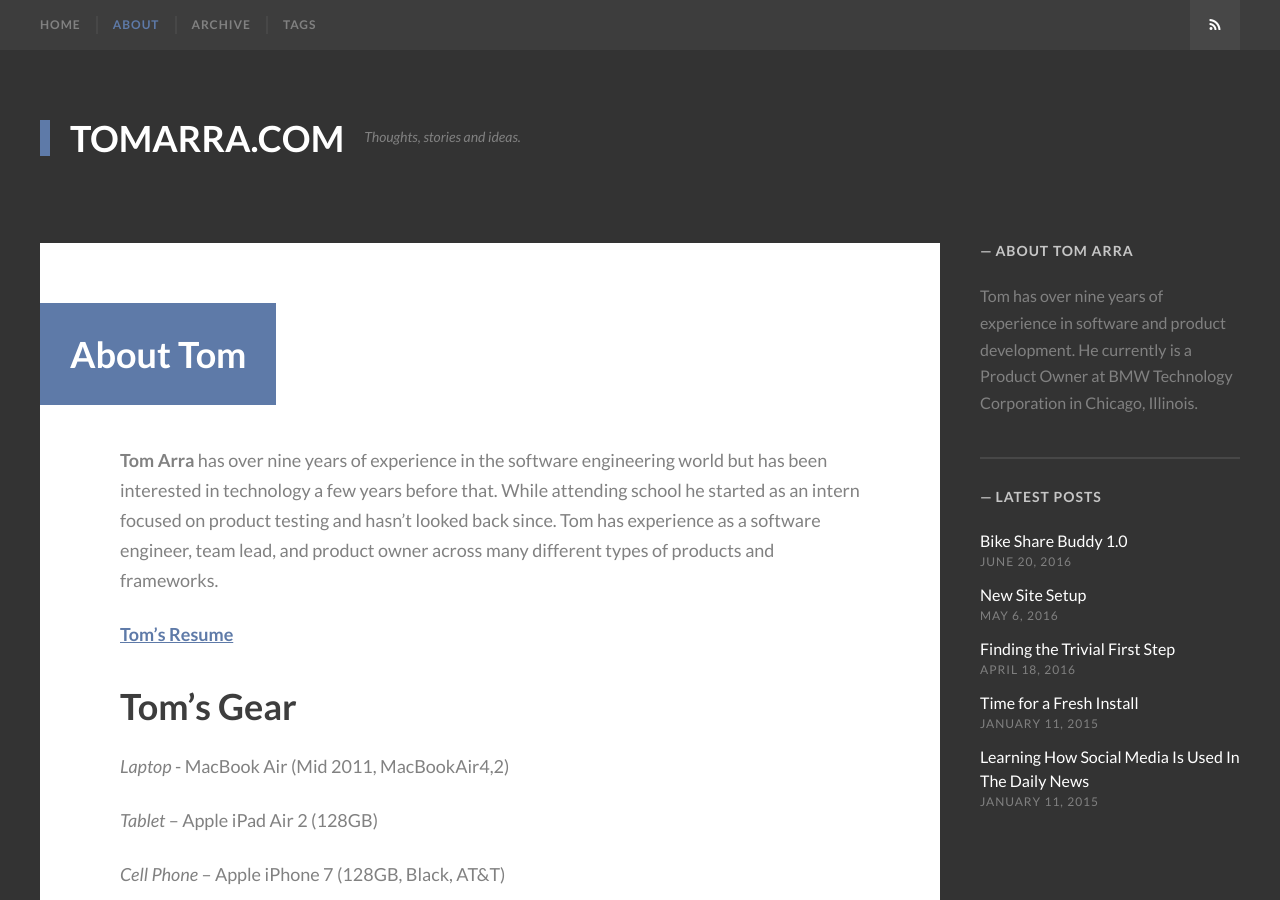
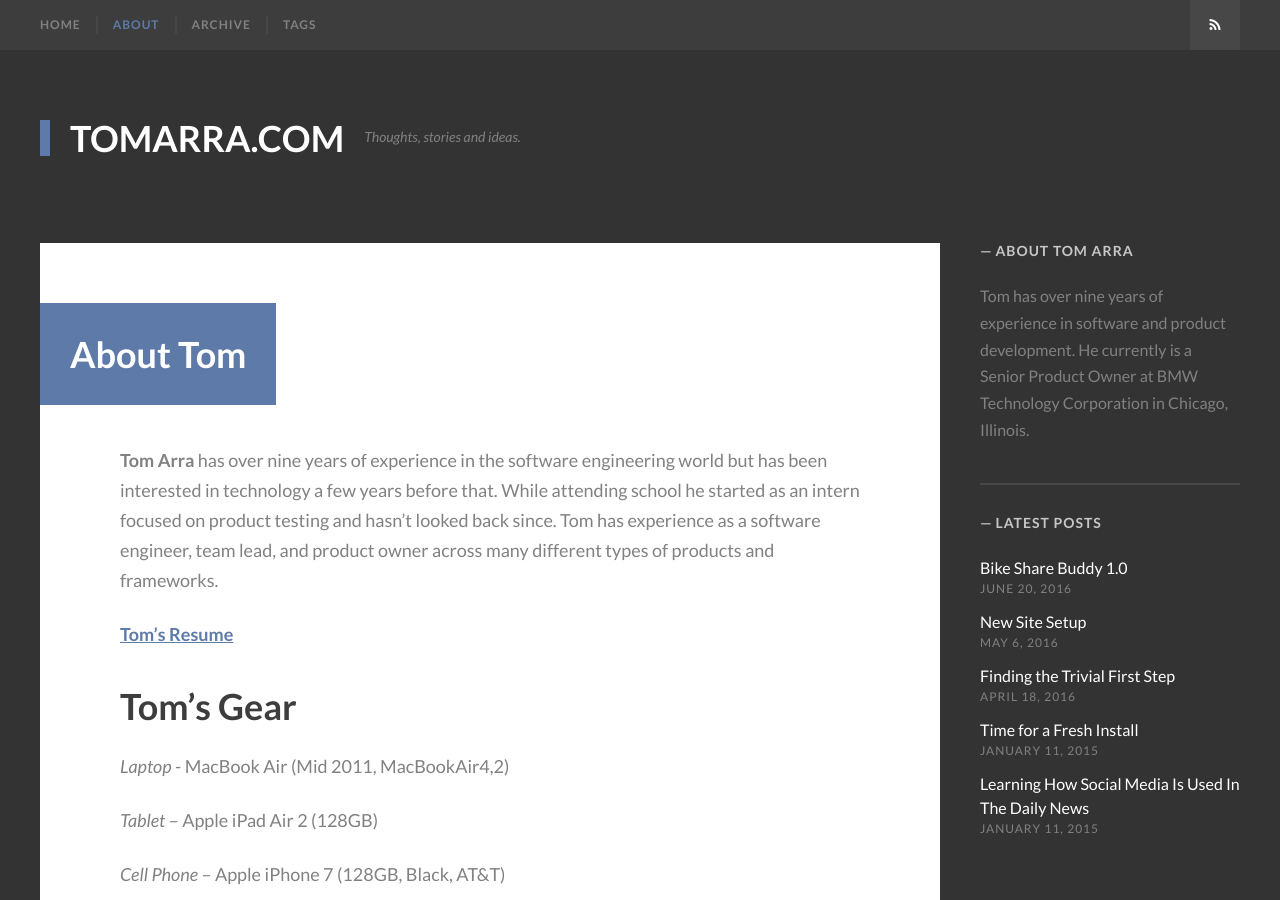
Before and after one commit to tomarra/tomarra.github.io, a Jekyll site: the page built from about.md, in a window 1280 px wide and 900 px high. Built offline with Jekyll 4.4.1, drawn with Linux system fonts in a browser that asks for light colours; some web fonts are replaced.

Commit message:
Update sidebar

```diff
--- a/_config.yml
+++ b/_config.yml
@@ -39,7 +39,7 @@ disqus:
 
 # Author information - author info at the bottom of the post
 author_name: "Tom Arra"
-author_bio: "Tom has over nine years of experience in software and product development. He currently is a Product Owner at BMW Technology Corporation in Chicago, Illinois."
+author_bio: "Tom has over nine years of experience in software and product development. He currently is a Senior Product Owner at BMW Technology Corporation in Chicago, Illinois."
 author_url:
 author_location:
 author_image:
```
